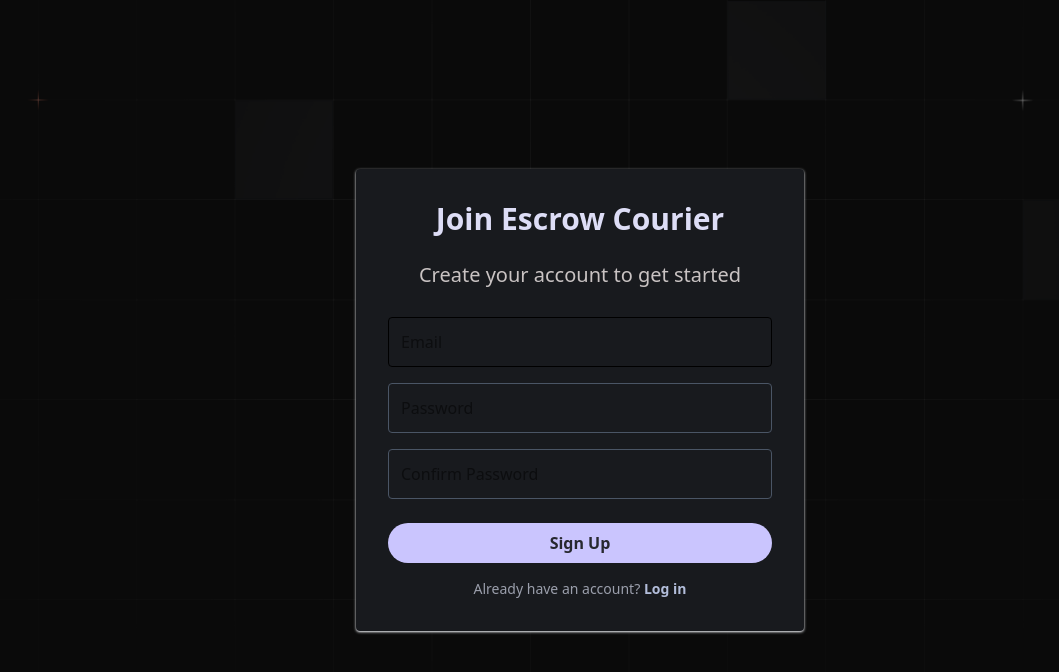
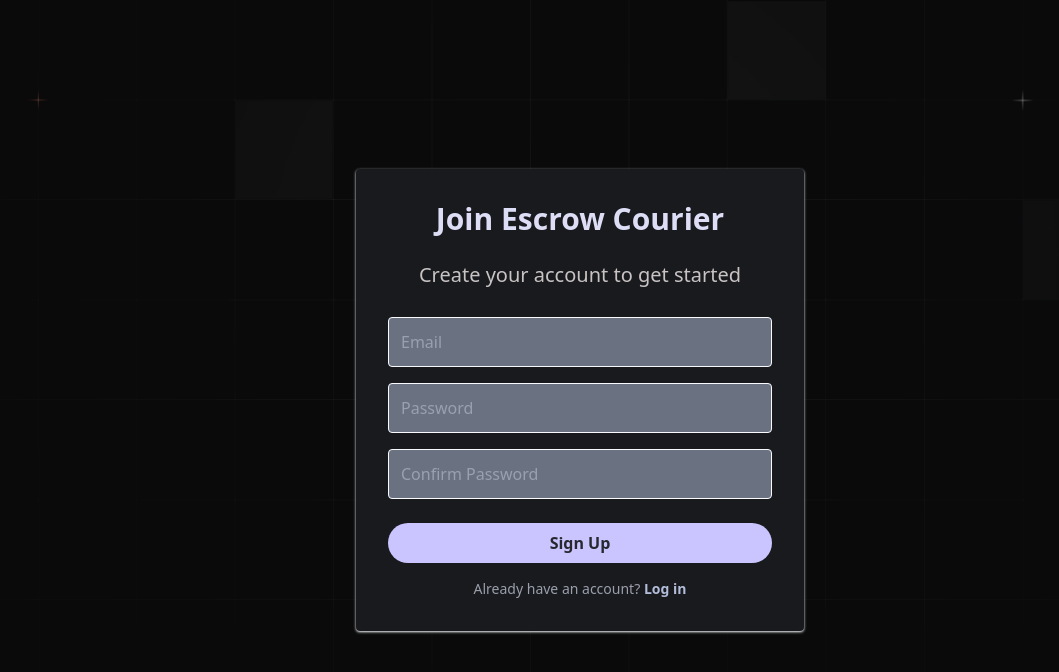
Before and after one commit to owinogabriel/escrow-courier-admin, a React (Vite) app: page /signup in a window 1280 px wide. Shown: the top 672 px of the page, without its empty margins (60-1119 px from the left). Built offline with nearby package versions, Linux system fonts and the light colour scheme.

Commit message:
feat:Initial commit

```diff
--- a/src/components/auth/SignUp.tsx
+++ b/src/components/auth/SignUp.tsx
@@ -60,7 +60,7 @@
           type="email"
           name="email"
           placeholder="Email"
-          className="w-full mb-4 p-3 border rounded"
+          className="w-full mb-4 p-3 border rounded border-gray-50 bg-gray-500 text-black placeholder:text-gray-400"
           value={formData.email}
           onChange={handleChange}
         />
@@ -69,7 +69,7 @@
           type="password"
           name="password"
           placeholder="Password"
-          className="w-full mb-4 p-3 border border-gray-600 rounded"
+          className="w-full mb-4 p-3 border border-gray-50 bg-gray-500 text-black placeholder:text-gray-400 rounded"
           value={formData.password}
           onChange={handleChange}
         />
@@ -78,7 +78,7 @@
           type="password"
           name="confirmPassword"
           placeholder="Confirm Password"
-          className="w-full mb-6 p-3 border border-gray-600 rounded"
+          className="w-full mb-6 p-3 border border-gray-50 rounded   bg-gray-500 text-black placeholder:text-gray-400"
           value={formData.confirmPassword}
           onChange={handleChange}
         />
```
